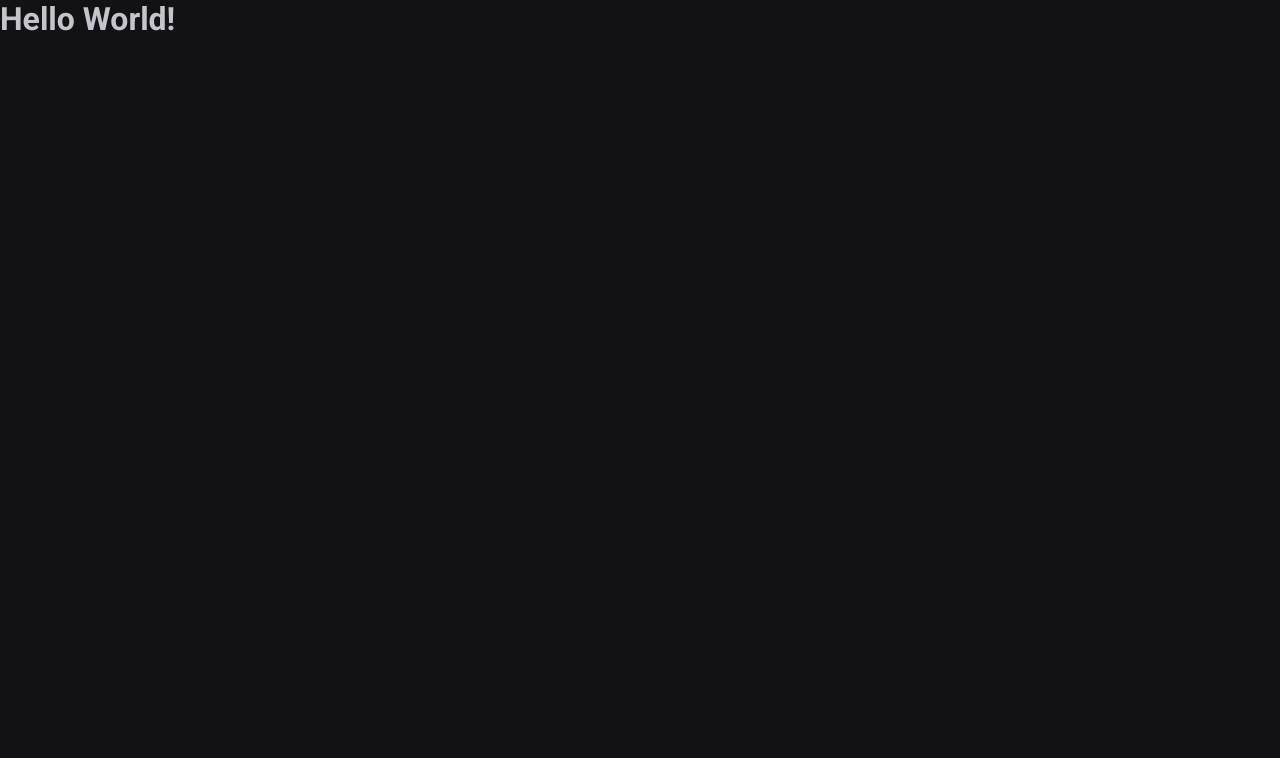
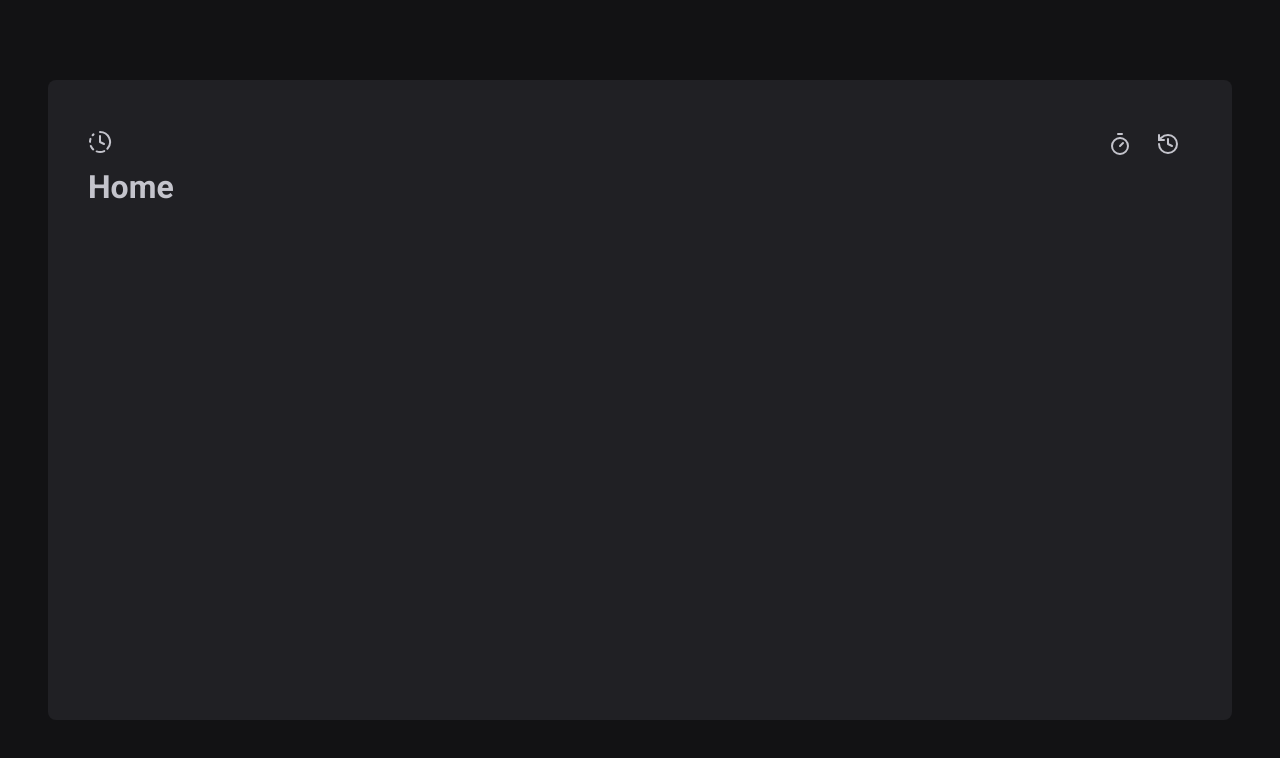
Before and after one commit to lucascarozza/timer, a React (Vite) app: page / in a window 1280 px wide. Shown: the top 758 px of the page. Built offline with nearby package versions, Linux system fonts and the light colour scheme.

Commit message:
Add routes and default layout, and header

```diff
--- a/package.json
+++ b/package.json
@@ -10,8 +10,10 @@
     "preview": "vite preview"
   },
   "dependencies": {
+    "lucide-react": "^0.501.0",
     "react": "^19.0.0",
     "react-dom": "^19.0.0",
+    "react-router-dom": "^7.5.1",
     "styled-components": "^6.1.17"
   },
   "devDependencies": {
--- a/src/App.tsx
+++ b/src/App.tsx
@@ -1,3 +1,5 @@
+import { Router } from "./Router";
+
 export function App() {
-  return <h1>Hello World!</h1>;
+  return <Router />;
 }
--- /dev/null
+++ b/src/Router.tsx
@@ -0,0 +1,15 @@
+import { Routes, Route } from "react-router-dom";
+import { Home } from "./pages/Home";
+import { History } from "./pages/History";
+import { DefaultLayout } from "./pages/_layouts/DefaultLayout";
+
+export function Router() {
+  return (
+    <Routes>
+      <Route path="/" element={<DefaultLayout />}>
+        <Route path="/" element={<Home />}></Route>
+        <Route path="/history" element={<History />}></Route>
+      </Route>
+    </Routes>
+  );
+}
--- /dev/null
+++ b/src/components/Header/index.tsx
@@ -0,0 +1,29 @@
+import { NavLink } from "react-router-dom";
+import { ClockFading, History, Timer } from "lucide-react";
+import { HeaderContainer, NavigationList, NavigationItem } from "./styles";
+
+export function Header() {
+  return (
+    <HeaderContainer>
+      <span>
+        <ClockFading size={24} />
+      </span>
+
+      <nav aria-label="Navigation">
+        <NavigationList role="list">
+          <NavigationItem role="listitem">
+            <NavLink to="/" title="Timer" aria-label="Timer Page">
+              <Timer size={24} />
+            </NavLink>
+          </NavigationItem>
+
+          <NavigationItem role="listitem">
+            <NavLink to="/history" title="History" aria-label="History Page">
+              <History size={24} />
+            </NavLink>
+          </NavigationItem>
+        </NavigationList>
+      </nav>
+    </HeaderContainer>
+  );
+}
--- /dev/null
+++ b/src/components/Header/styles.ts
@@ -0,0 +1,31 @@
+import styled from "styled-components";
+
+export const HeaderContainer = styled.header`
+  display: flex;
+  align-items: center;
+  justify-content: space-between;
+`;
+
+export const NavigationList = styled.ul`
+  display: flex;
+`;
+
+export const NavigationItem = styled.li`
+  width: 3rem;
+  height: 3rem;
+
+  border-top: 3px solid transparent;
+  border-bottom: 3px solid transparent;
+
+  &:hover {
+    border-bottom: 3px solid ${(props) => props.theme["green-500"]};
+  }
+
+  a {
+    display: flex;
+    align-items: center;
+    justify-content: center;
+    width: 100%;
+    height: 100%;
+  }
+`;
--- a/src/main.tsx
+++ b/src/main.tsx
@@ -4,12 +4,15 @@
 import { defaultTheme } from "./styles/themes/default.ts";
 import { GlobalStyle } from "./styles/global.ts";
 import { App } from "./App.tsx";
+import { BrowserRouter } from "react-router-dom";
 
 createRoot(document.getElementById("root")!).render(
   <StrictMode>
     <ThemeProvider theme={defaultTheme}>
       <GlobalStyle />
-      <App />
+        <BrowserRouter>
+          <App />
+        </BrowserRouter>
     </ThemeProvider>
   </StrictMode>
 );
--- /dev/null
+++ b/src/pages/History.tsx
@@ -0,0 +1,3 @@
+export function History() {
+    return <h1>History</h1>;
+  }
--- /dev/null
+++ b/src/pages/Home.tsx
@@ -0,0 +1,3 @@
+export function Home() {
+  return <h1>Home</h1>;
+}
--- /dev/null
+++ b/src/pages/_layouts/DefaultLayout/index.tsx
@@ -0,0 +1,12 @@
+import { Outlet } from "react-router-dom";
+import { Header } from "../../../components/Header";
+import { LayoutContainer } from "./styles";
+
+export function DefaultLayout() {
+  return (
+    <LayoutContainer>
+      <Header />
+      <Outlet />
+    </LayoutContainer>
+  );
+}
--- /dev/null
+++ b/src/pages/_layouts/DefaultLayout/styles.ts
@@ -0,0 +1,14 @@
+import styled from "styled-components";
+
+export const LayoutContainer = styled.div`
+  display: flex;
+  flex-direction: column;
+
+  max-width: 74rem;
+  height: calc(100vh - 10rem);
+  margin: 5rem auto;
+  padding: 2.5rem;
+
+  background-color: ${(props) => props.theme["gray-800"]};
+  border-radius: 8px;
+`;
--- a/src/styles/global.ts
+++ b/src/styles/global.ts
@@ -5,7 +5,6 @@
     box-sizing: border-box;
     margin: 0;
     padding: 0;
-    cursor: default;
   }
 
   :focus {
@@ -25,10 +24,15 @@
   }
 
   a, button {
+    color: ${(props) => props.theme["gray-300"]};
     cursor: pointer;
   }
 
   input, text-area {
     cursor: text;
   }
+
+  ul, ol {
+    list-style: none;
+  }
 `;
```
Also changed, not shown: 1 other file (tests, documents, lock files or other folders).
